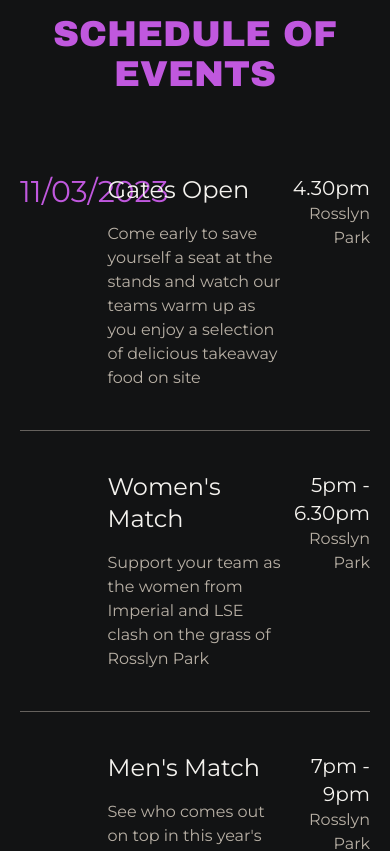
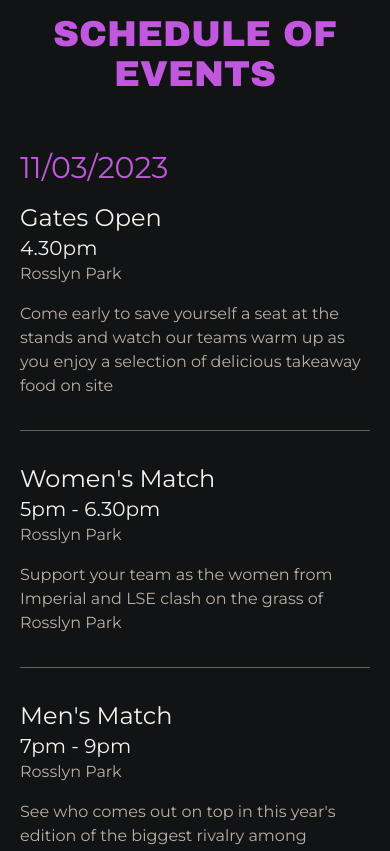
Before and after one commit to robwakefield/thecityvarsity, a Next.js app: page / in a window 390 px wide. Shown: the part 3940-4791 px from the top of the page. Built offline with nearby package versions, Linux system fonts and the light colour scheme.

Commit message:
Make Timeline responsive

```diff
--- a/src/app/page.tsx
+++ b/src/app/page.tsx
@@ -62,7 +62,7 @@ export default function Home() {
           "Contact Us", "link")
       )}
 
-      {Timeline("Schedule of Events", [
+      {Timeline([
         TimelineItem(
           "Gates Open",
           "Come early to save yourself a seat at the stands and watch our teams warm up as you enjoy a selection of delicious takeaway food on site",
--- a/src/components/timeline.tsx
+++ b/src/components/timeline.tsx
@@ -1,14 +1,13 @@
 'use client'
 
-import { NextFont } from "next/dist/compiled/@next/font";
 import { Archivo_Black } from 'next/font/google'
 
 const archivo = Archivo_Black({ weight: "400", subsets: ["latin"] })
 
-export function Timeline(title: String, items: JSX.Element[]) {
+export function Timeline(items: JSX.Element[]) {
   return <div className="flex flex-col items-center w-screen px-5 justify-center bg-bg">
     <div className="pt-16 pb-12 max-w-5xl text-center">
-      <h1 className={"pb-4 text-4xl text-purple "+archivo.className}>{title.toUpperCase()}</h1>
+      <h1 className={"pb-4 text-4xl text-purple "+archivo.className}>SCHEDULE OF EVENTS</h1>
       <div className="py-6 w-full divide-y divide-secondary/50">
         {items}
         <div key={crypto.randomUUID()}></div>
@@ -18,17 +17,20 @@ export function Timeline(title: String, items: JSX.Element[]) {
 }
 
 export function TimelineItem(title: string, text: String, time: String, location: String, date?: String) {
-  return <div className={"py-10 w-full flex flex-row text-primary"} key={crypto.randomUUID()}>
-      <div className="w-1/4 text-left">
+  return <div className={"py-4 md:py-10 w-full flex md:flex-row flex-col text-primary"} key={crypto.randomUUID()}>
+      <div className="md:w-1/4 text-left pb-4">
         <h1 className="text-3xl text-purple ">{date}</h1>
       </div>
-      <div className="w-1/2 text-left ">
-        <h1 className="pb-4 text-2xl">{title}</h1>
-        <p className="text-md text-secondary">{text}</p>
+
+      <div className="md:w-1/2 text-left">
+        <h1 className="pb-0 md:pb-4 text-2xl">{title}</h1>
+        <p className="text-md text-secondary md:pb-4 hidden md:flex">{text}</p>
       </div>
-      <div className="w-1/4 text-right ">
+
+      <div className="md:w-1/4 md:text-right text-left">
         <h1 className="text-xl">{time}</h1>
         <p className="text-md text-secondary">{location}</p>
+        <p className="text-md text-secondary py-4 md:pb-0 md:hidden">{text}</p>
       </div>
     </div>
 }
```
